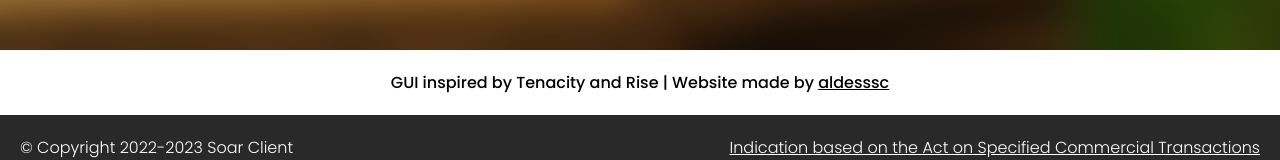
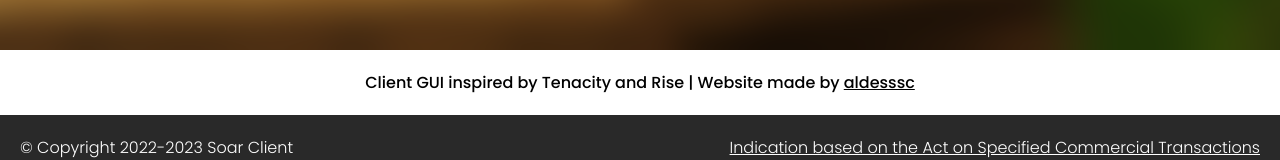
Before and after one commit to AldessScratch/Soar-Client-Website, a plain HTML site: page download/index.html in a window 1280 px wide. Shown: the part 1050-1210 px from the top of the page. Drawn offline with nearby package versions, Linux system fonts and the light colour scheme.

Commit message:
Changed text

```diff
--- a/download/index.html
+++ b/download/index.html
@@ -46,7 +46,7 @@
       </div>
     </div>
     <footer>
-      <p class="center">GUI inspired by Tenacity and Rise | Website made by <a href="http://github.com/aldessscratch">aldesssc</a></p>
+      <p class="center">Client GUI inspired by Tenacity and Rise | Website made by <a href="http://github.com/aldessscratch">aldesssc</a></p>
       <div class="bottomfooter">
         <p class="left">&copy; Copyright 2022-2023 Soar Client</p>
         <p class="right" onclick="location.href = '../legal'">Indication based on the Act on Specified Commercial Transactions</p>
```
Also changed, not shown: index.html (+1 -1 lines), legal/index.html (+1 -1 lines).
